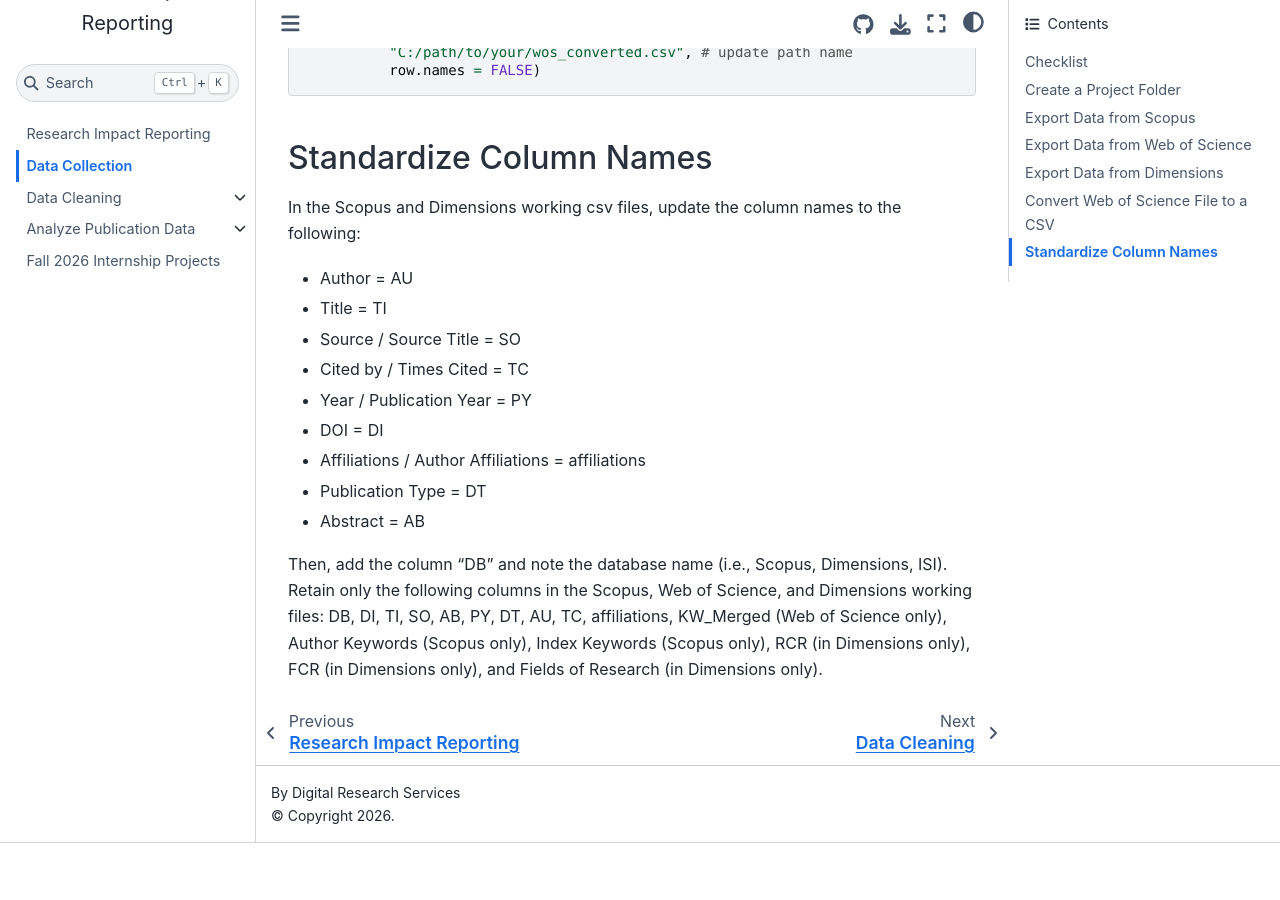
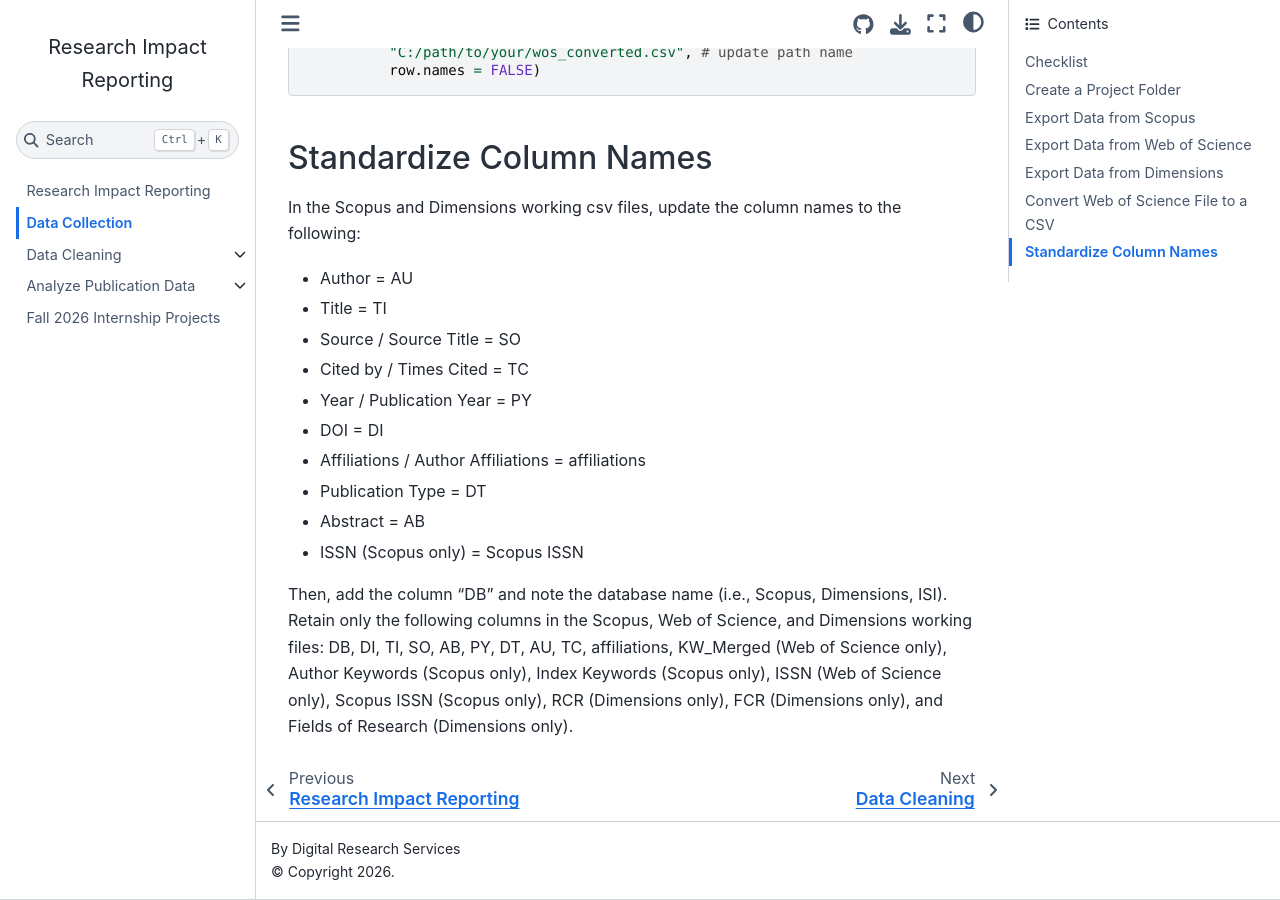
Before and after one commit to vvlooking/research-impact, a Jupyter Book: the page built from website/data-collection.md, in a window 1280 px wide and 900 px high, scrolled down 1585 px. Built offline with Jupyter Book 1.0.4 settings and Sphinx 7.4.7 and the Sphinx Book theme 1.1.4, drawn with Linux system fonts in a browser that asks for light colours; before the commit the page ends 2428 px from its top, so only the background shows below that.

Commit message:
Update data-collection.md

```diff
--- a/website/data-collection.md
+++ b/website/data-collection.md
@@ -48,5 +48,6 @@ In the Scopus and Dimensions working csv files, update the column names to the f
 - Affiliations / Author Affiliations = affiliations
 - Publication Type = DT
 - Abstract = AB
+- ISSN (Scopus only) = Scopus ISSN
 
-Then, add the column "DB" and note the database name (i.e., Scopus, Dimensions, ISI). Retain only the following columns in the Scopus, Web of Science, and Dimensions working files: DB, DI, TI, SO, AB, PY, DT, AU, TC, affiliations, KW_Merged (Web of Science only), Author Keywords (Scopus only), Index Keywords (Scopus only), RCR (in Dimensions only), FCR (in Dimensions only), and Fields of Research (in Dimensions only).
+Then, add the column "DB" and note the database name (i.e., Scopus, Dimensions, ISI). Retain only the following columns in the Scopus, Web of Science, and Dimensions working files: DB, DI, TI, SO, AB, PY, DT, AU, TC, affiliations, KW_Merged (Web of Science only), Author Keywords (Scopus only), Index Keywords (Scopus only), ISSN (Web of Science only), Scopus ISSN (Scopus only), RCR (Dimensions only), FCR (Dimensions only), and Fields of Research (Dimensions only).
```
